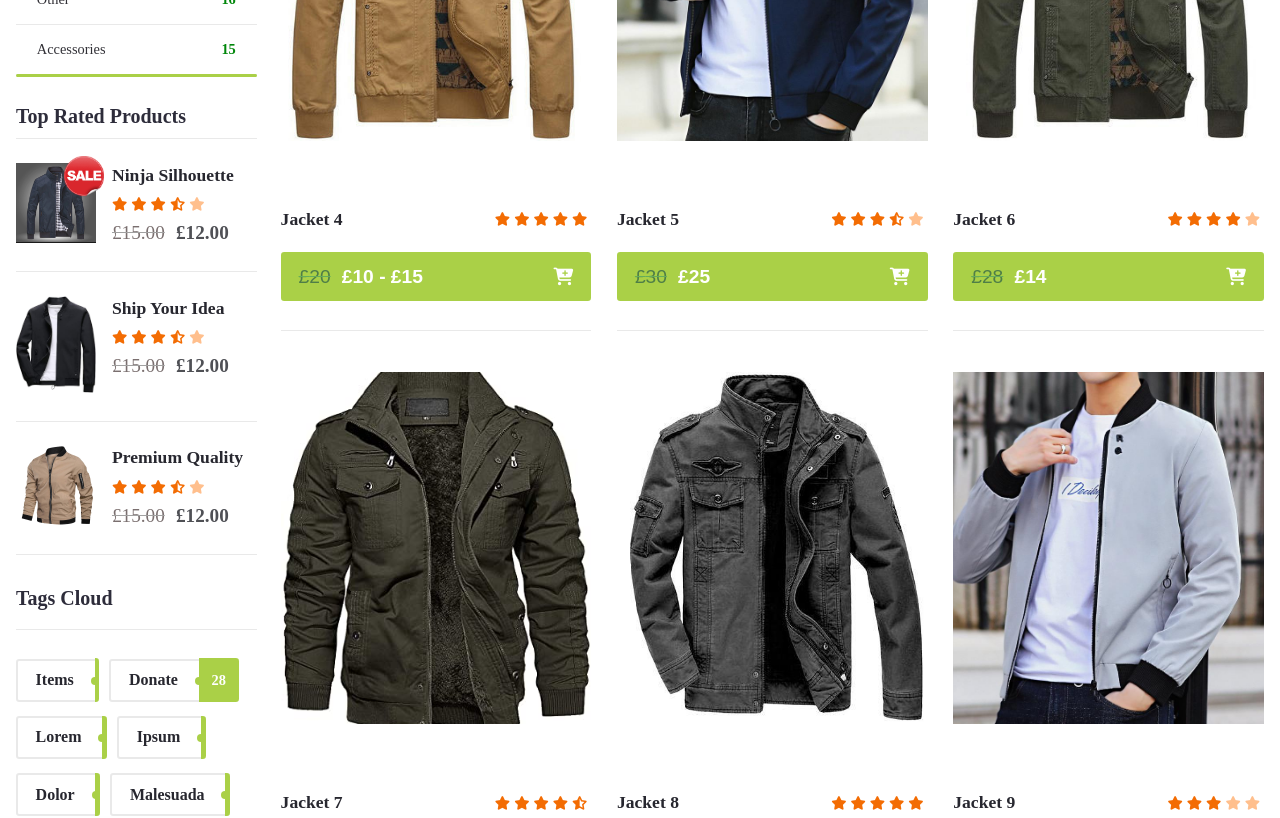
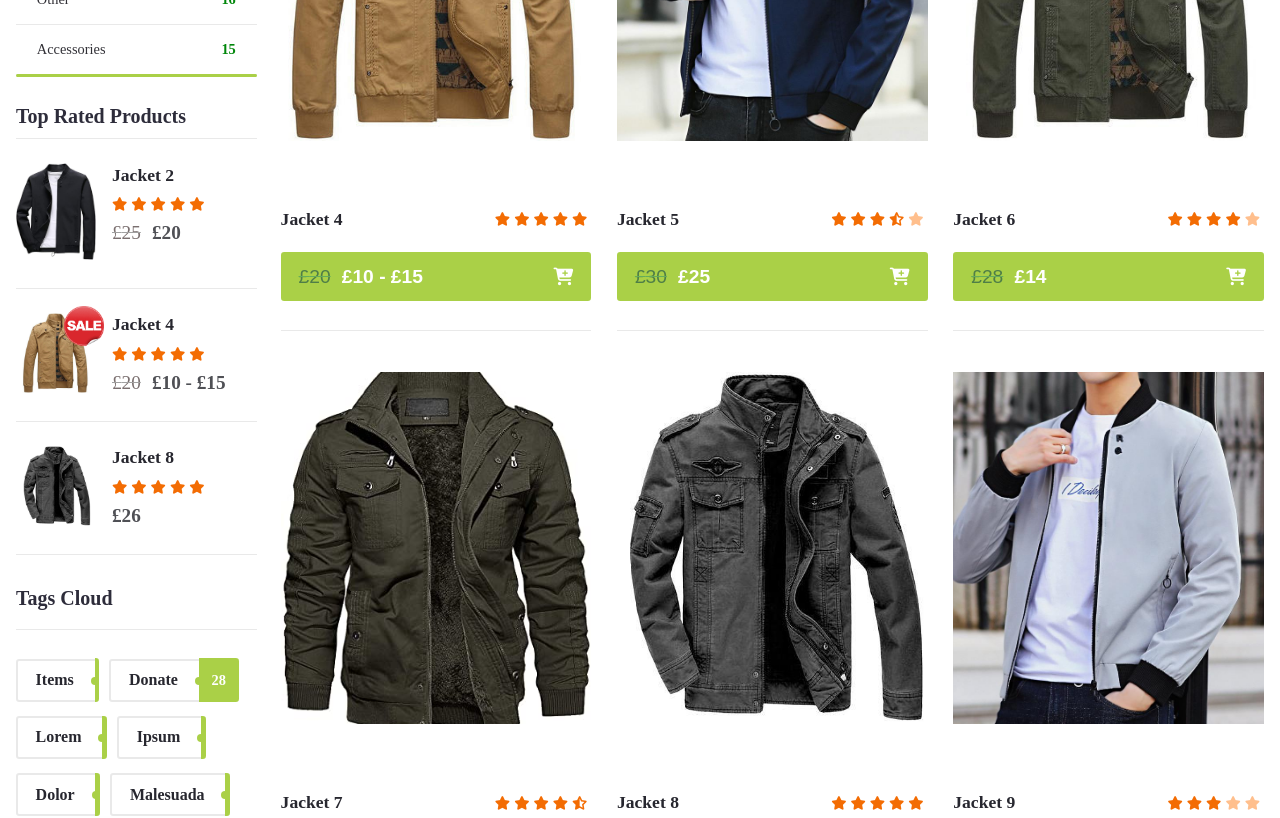
Before and after one commit to pancogit/react_repo, a React (Create React App) app in the folder primeri/primer1/: page /shop-page in a window 1280 px wide. Shown: the part 1180-1998 px from the top of the page. Built offline with nearby package versions, Linux system fonts and the light colour scheme.

Commit message:
Gotov typescript za tags cloud, top products komponente za primer 1.

```diff
--- a/primeri/primer1/src/ts/components/TopProducts.tsx
+++ b/primeri/primer1/src/ts/components/TopProducts.tsx
@@ -1,25 +1,92 @@
+import { useCallback, useEffect, useState } from 'react';
+import { useSelector } from 'react-redux';
 import { Link } from 'react-router-dom';
+import { CategoryState } from '../slices/categoriesSlice';
+import { Products, ProductType } from '../slices/productsSlice';
+import { StoreState } from '../store/store';
 import Stars from './Stars';
 
-export default function TopProducts() {
+interface Props {
+    numberOfTopProducts: number;
+}
+
+export default function TopProducts({ numberOfTopProducts }: Props) {
+    const products = useSelector<StoreState, CategoryState>(
+        state => state.products
+    );
+
+    const [topProducts, setTopProducts] = useState<Products>([]);
+
+    const findAllProducts = useCallback(() => {
+        let allProducts: Products = [];
+
+        products.forEach(product => {
+            product.subcategories.forEach(subcategory => {
+                subcategory.submenu.forEach(submenu => {
+                    submenu.products.forEach(singleProduct => {
+                        allProducts.push(singleProduct);
+                    });
+                });
+            });
+        });
+
+        return allProducts;
+    }, [products]);
+
+    const getTopProducts = useCallback(() => {
+        let allProducts: Products = findAllProducts();
+        let topProducts: Products = [];
+
+        sortProducts(allProducts);
+
+        // get top products
+        for (let i = 0; i < allProducts.length; i++) {
+            if (i < numberOfTopProducts) topProducts.push(allProducts[i]);
+            else break;
+        }
+
+        return topProducts;
+    }, [findAllProducts, numberOfTopProducts]);
+
+    // sort products in place by descending order of stars rating
+    function sortProducts(allProducts: Products) {
+        let tempProduct: ProductType;
+
+        for (let i = 0; i < allProducts.length - 1; i++) {
+            for (let j = i + 1; j < allProducts.length; j++) {
+                if (allProducts[i].starsRated < allProducts[j].starsRated) {
+                    tempProduct = allProducts[i];
+                    allProducts[i] = allProducts[j];
+                    allProducts[j] = tempProduct;
+                }
+            }
+        }
+    }
+
+    // find top products and set it to the local state
+    useEffect(() => {
+        const topProducts = getTopProducts();
+
+        setTopProducts(topProducts);
+    }, [getTopProducts]);
+
     return (
         <div className='top-products'>
             <h3 className='top-products__heading shop-page__aside-heading'>
                 Top Rated Products
             </h3>
             <div className='top-products__products'>
-                <div className='top-products__product'>
-                    <Link
-                        to='/products/mens/jackets/01'
-                        className='top-products__image'
-                    >
+                {topProducts.map((product, index) => (
+                    <div className='top-products__product' key={index}>
+                        <Link to={product.link} className='top-products__image'>
                             <img
-                            src='/images/mens/jackets/01.jpg'
+                                src={product.path}
                                 alt='product'
                                 width={80}
                                 height='auto'
                                 className='top-products__picture'
                             />
+                            {product.sale && (
                                 <img
                                     src='/images/sale.png'
                                     alt='sale logo'
@@ -27,95 +94,39 @@ export default function TopProducts() {
                                     height='auto'
                                     className='top-products__sale'
                                 />
+                            )}
                         </Link>
                         <div className='top-products__info'>
                             <Link
-                            to='/products/mens/jackets/01'
+                                to={product.link}
                                 className='top-products__heading-link'
                             >
                                 <h4 className='top-products__heading'>
-                                Ninja Silhouette
+                                    {product.name}
                                 </h4>
                             </Link>
-                        <Stars numberOfStars={3.5} />
+                            <Stars numberOfStars={product.starsRated} />
                             <p className='top-products__price'>
+                                {product.price.old && (
                                     <span className='top-products__before'>
-                                &pound;15.00
+                                        &pound;{product.price.old}
                                     </span>
+                                )}
+
+                                {typeof product.price.new === 'number' ? (
                                     <span className='top-products__after'>
-                                &pound;12.00
+                                        &pound;{product.price.new}
                                     </span>
+                                ) : (
+                                    <span className='top-products__after'>
+                                        &pound;{product.price.new[0]} - &pound;
+                                        {product.price.new[1]}
+                                    </span>
+                                )}
                             </p>
                         </div>
                     </div>
-
-                <div className='top-products__product'>
-                    <Link
-                        to='/products/mens/jackets/02'
-                        className='top-products__image'
-                    >
-                        <img
-                            src='/images/mens/jackets/02.jpg'
-                            alt='product'
-                            width={80}
-                            height='auto'
-                            className='top-products__picture'
-                        />
-                    </Link>
-                    <div className='top-products__info'>
-                        <Link
-                            to='/products/mens/jackets/02'
-                            className='top-products__heading-link'
-                        >
-                            <h4 className='top-products__heading'>
-                                Ship Your Idea
-                            </h4>
-                        </Link>
-                        <Stars numberOfStars={3.5} />
-                        <p className='top-products__price'>
-                            <span className='top-products__before'>
-                                &pound;15.00
-                            </span>
-                            <span className='top-products__after'>
-                                &pound;12.00
-                            </span>
-                        </p>
-                    </div>
-                </div>
-
-                <div className='top-products__product'>
-                    <Link
-                        to='/products/mens/jackets/03'
-                        className='top-products__image'
-                    >
-                        <img
-                            src='/images/mens/jackets/03.jpg'
-                            alt='product'
-                            width={80}
-                            height='auto'
-                            className='top-products__picture'
-                        />
-                    </Link>
-                    <div className='top-products__info'>
-                        <Link
-                            to='/products/mens/jackets/03'
-                            className='top-products__heading-link'
-                        >
-                            <h4 className='top-products__heading'>
-                                Premium Quality
-                            </h4>
-                        </Link>
-                        <Stars numberOfStars={3.5} />
-                        <p className='top-products__price'>
-                            <span className='top-products__before'>
-                                &pound;15.00
-                            </span>
-                            <span className='top-products__after'>
-                                &pound;12.00
-                            </span>
-                        </p>
-                    </div>
-                </div>
+                ))}
             </div>
         </div>
     );
--- a/primeri/primer1/src/ts/pages/shop/ShopPage.tsx
+++ b/primeri/primer1/src/ts/pages/shop/ShopPage.tsx
@@ -27,10 +27,8 @@ import {
 import { DispatchType, StoreState } from '../../store/store';
 
 export default function ShopPage() {
-    const { numberOfPages, currentPage, numberOfResults } = useSelector<
-        StoreState,
-        ShopPageState
-    >(state => state.shopPage);
+    const { numberOfPages, currentPage, numberOfResults, numberOfTopProducts } =
+        useSelector<StoreState, ShopPageState>(state => state.shopPage);
 
     const categories = useSelector<StoreState, CategoryState>(
         state => state.categories
@@ -381,7 +379,7 @@ export default function ShopPage() {
                 <Search />
                 <Cart />
                 <Filter />
-                <TopProducts />
+                <TopProducts numberOfTopProducts={numberOfTopProducts} />
                 <TagsCloud />
             </aside>
 
--- a/primeri/primer1/src/ts/slices/shopPageSlice.ts
+++ b/primeri/primer1/src/ts/slices/shopPageSlice.ts
@@ -8,6 +8,7 @@ interface State {
     readonly numberOfProductsPerPage: number;
     sortingType: SortOptionType;
     filters: FiltersType;
+    numberOfTopProducts: number;
 }
 
 interface FiltersType {
@@ -41,6 +42,7 @@ const initialState: State = {
             slidersCoordinatesMinimumDifference: 20,
         },
     },
+    numberOfTopProducts: 3,
 };
 
 export type { State as ShopPageState };
--- a/primeri/primer1/src/ts/slices/tagsCloudSlice.ts
+++ b/primeri/primer1/src/ts/slices/tagsCloudSlice.ts
@@ -7,6 +7,8 @@ interface TagCloud {
 }
 
 type State = TagCloud[];
+
+export type { State as TagsCloudState };
 
 interface AsyncData {
     tagsCloud: State;
```
Also changed, not shown: primeri/primer1/src/ts/components/TagsCloud.tsx (+21 -42 lines). Lines whose indentation alone changed are shown as unchanged.
